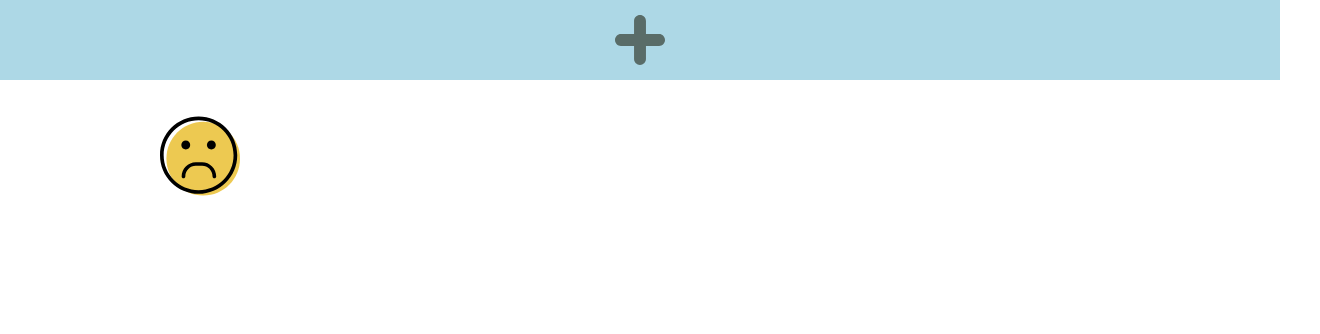
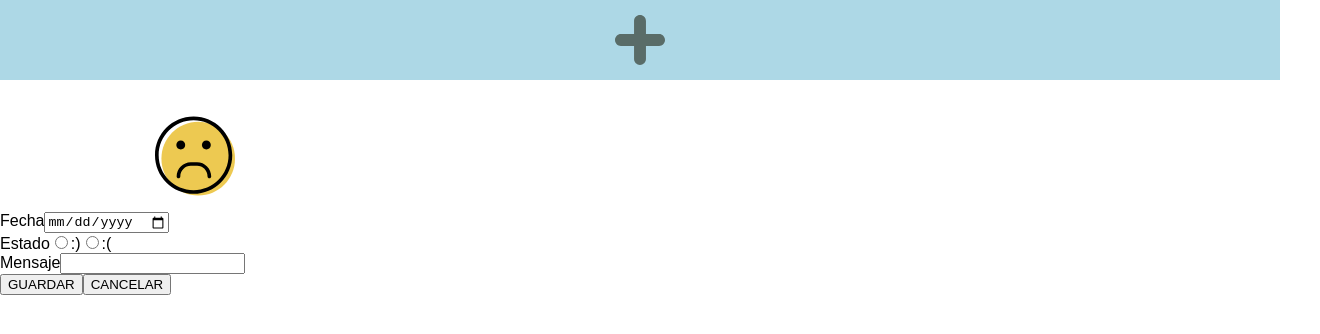
Before and after one commit to Adalab/clarke-fc-life-calendar-Noelia-F, a React (Create React App) app in the folder my-life-calendar/: page /#/ in a window 1280 px wide. Shown: the top 334 px of the page, 1320 px wide, since content can reach past the window. Built offline with nearby package versions, Linux system fonts and the light colour scheme.

Commit message:
editor structure with components

```diff
--- a/my-life-calendar/src/components/calendar/calendar.css
+++ b/my-life-calendar/src/components/calendar/calendar.css
@@ -4,7 +4,6 @@
 .calendar__grid{
   display: flex;
   flex-wrap: wrap;
-  width: 100%;
   height: 100%;
   list-style: none;
 }
--- a/my-life-calendar/src/components/editor/Editor.js
+++ b/my-life-calendar/src/components/editor/Editor.js
@@ -1,10 +1,20 @@
 import React, { Component } from 'react';
 import './editor.css';
+import EditorDate from '../editorDate/EditorDate.js';
+import EditorStatus from '../editorStatus/EditorStatus.js';
+import EditorComments from '../editorComments/EditorComments.js';
+import EditorButtons from '../editorButtons/EditorButtons.js';
 
 class Editor extends Component {
   render() {
     return (
       <div className="editor">
+        <form className="editor__form" action="/signup" method="post">
+          <EditorDate />
+          <EditorStatus />
+          <EditorComments />
+          <EditorButtons />
+        </form>
       </div>
     );
   }
--- /dev/null
+++ b/my-life-calendar/src/components/editorButtons/EditorButtons.js
@@ -0,0 +1,15 @@
+import React, { Component } from 'react';
+import './editorButtons.css';
+
+class EditorButtons extends Component {
+  render() {
+    return (
+      <div className="editor__buttons">
+        <input className="button" type="submit" value="GUARDAR"></input>
+        <input className="button button--cancel" type="button" value="CANCELAR"></input>
+      </div>
+    );
+  }
+}
+
+export default EditorButtons;
--- /dev/null
+++ b/my-life-calendar/src/components/editorComments/EditorComments.js
@@ -0,0 +1,15 @@
+import React, { Component } from 'react';
+import './editorComments.css';
+
+class EditorComments extends Component {
+  render() {
+    return (
+      <div className="editor__comments">
+        <label className="label" for="comment">Mensaje</label>
+        <input className="cell" id="comment" type="text"></input>
+      </div>
+    );
+  }
+}
+
+export default EditorComments;
--- /dev/null
+++ b/my-life-calendar/src/components/editorDate/EditorDate.js
@@ -0,0 +1,15 @@
+import React, { Component } from 'react';
+import './editorDate.css';
+
+class EditorDate extends Component {
+  render() {
+    return (
+      <div className="editor__date">
+        <label className="label" for="date">Fecha</label>
+        <input className="cell" id="date" type="date"></input>
+      </div>
+    );
+  }
+}
+
+export default EditorDate;
--- /dev/null
+++ b/my-life-calendar/src/components/editorStatus/EditorStatus.js
@@ -0,0 +1,18 @@
+import React, { Component } from 'react';
+import './editorStatus.css';
+
+class EditorStatus extends Component {
+  render() {
+    return (
+      <div className="editor__status">
+        <label className="label">Estado</label>
+        <input className="choose" id="happy" type="radio" value="happy" name="happy" />
+        <label className="label--smiley" for="happy">:)</label>
+        <input className="choose" id="sad" type="radio" value="sad" name="sad" />
+        <label className="label--smiley" for="sad">:(</label>
+      </div>
+    );
+  }
+}
+
+export default EditorStatus;
```
Also changed, not shown: my-life-calendar/src/components/editorButtons/editorButtons.css (added), my-life-calendar/src/components/editorComments/editorComments.css (added), my-life-calendar/src/components/editorDate/editorDate.css (added), my-life-calendar/src/components/editorStatus/editorStatus.css (added).
